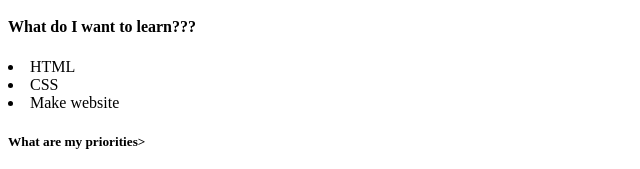
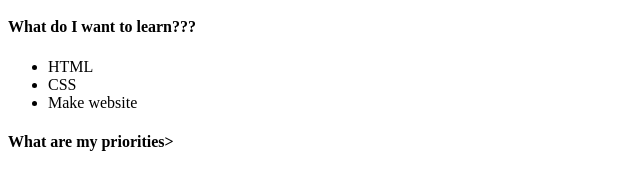
Before and after one commit to asharalam11/LearningHTML, a plain HTML site: page index.html in a window 1280 px wide. Shown: the part 281-450 px from the top of the page, without its empty margins (0-640 px from the left). Drawn offline with Linux system fonts and the light colour scheme.

Commit message:
Update index.html

```diff
--- a/index.html
+++ b/index.html
@@ -15,13 +15,13 @@
         <p> Precisely nothing </p>
 
         <h4> What do I want to learn??? </h4>
-        <ui>
+        <ul>
             <li> HTML </li>
             <li> CSS  </li>
             <li> Make website </li>
-        </ui>
+        </ul>
 
-        <h5> What are my priorities> </h5>
+        <h4> What are my priorities> </h5>
         <ol>
             <li> ROS </li>
             <li> Code </li>
```
